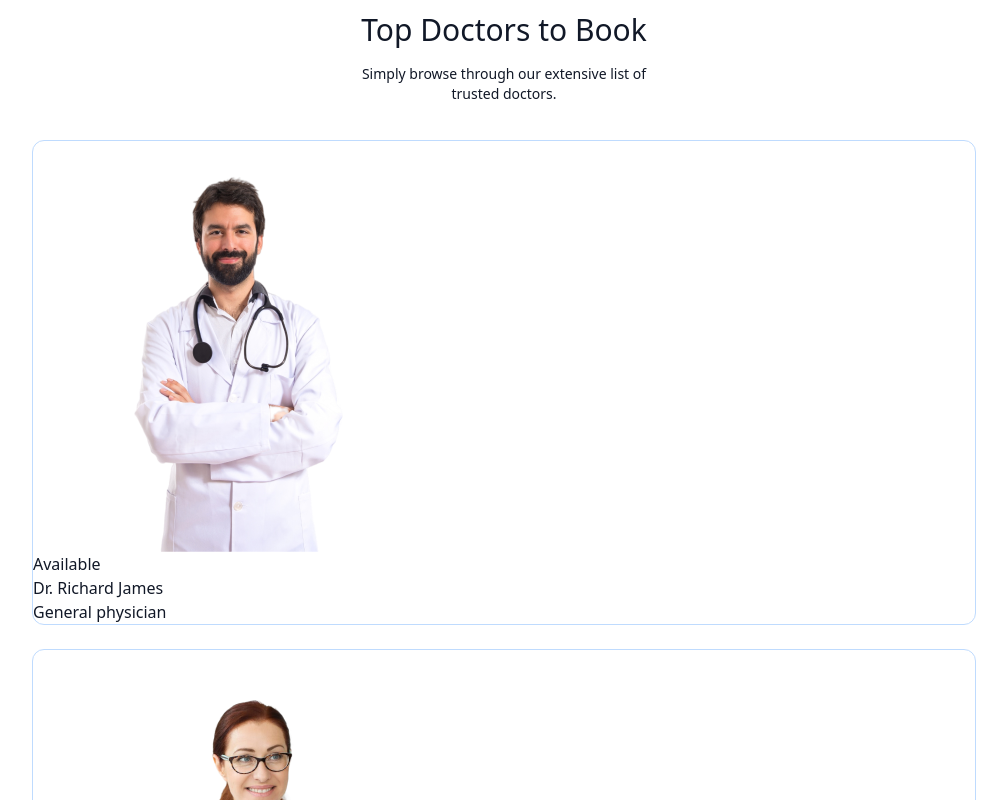
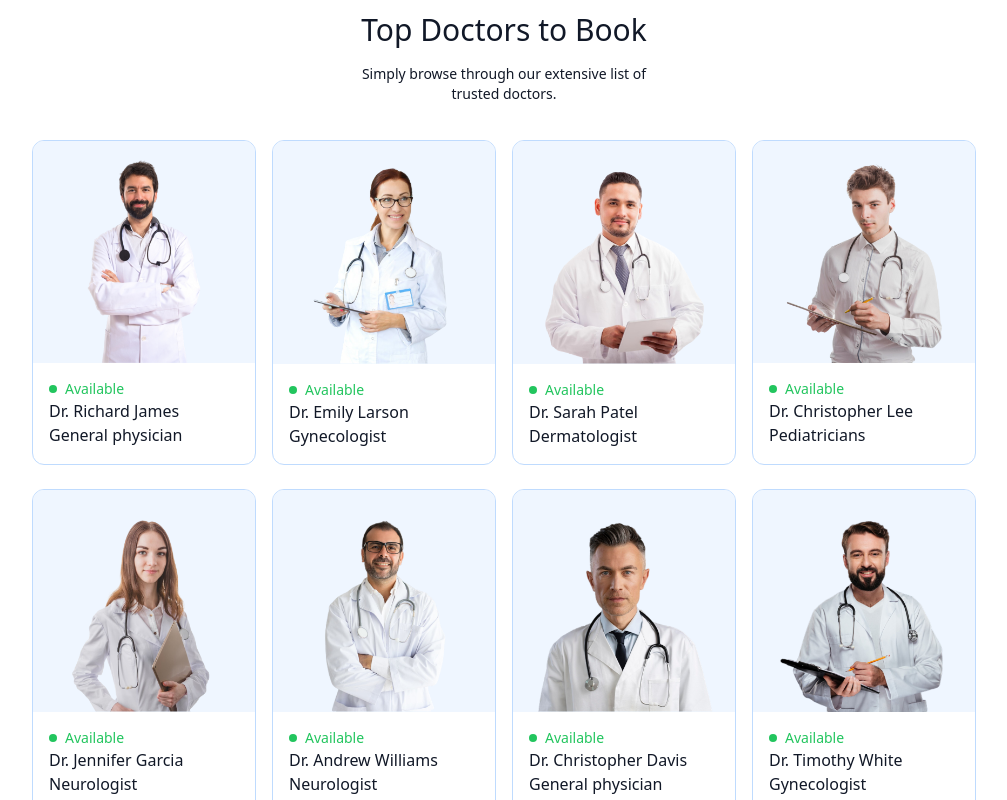
Before and after one commit to leemutai/Doctor-s-App, a React (Vite) app: page / in a window 1280 px wide. Shown: the part 1080-1880 px from the top of the page, without its empty margins (136-1143 px from the left). Built offline with nearby package versions, Linux system fonts and the light colour scheme.

Commit message:
modified tailwindconfig, added grid template feature

```diff
--- a/src/components/TopDoctors.jsx
+++ b/src/components/TopDoctors.jsx
@@ -9,10 +9,10 @@
       <div className='w-full grid grid-cols-auto gap-4 pt-5 gap-y-6 px-3 sm:px-0'>
         {doctors.slice(0,10).map((item,index)=>(
             <div className='border border-blue-200 rounded-xl overflow-hidden cursor-pointer hover:translate-y-[-10px] transition-all duration-500' key={index}>
-                <img src={item.image} alt="" />
-                <div>
-                    <div>
-                        <p></p><p>Available</p>
+                <img className='bg-blue-50' src={item.image} alt="" />
+                <div className='p-4'>
+                    <div className='flex items-center gap-2 text-sm text-center text-green-500'>
+                        <p className='w-2 h-2 bg-green-500 rounded-full'></p><p>Available</p>
                     </div>
                     <p>{item.name}</p>
                     <p>{item.speciality}</p>
--- a/tailwind.config.js
+++ b/tailwind.config.js
@@ -8,6 +8,9 @@
     extend: {
       colors: {
         'primary': '#5f6FFF',
+      },
+      gridTemplateColumns:{
+        'auto': 'repeat(auto-fill, minmax(200px, 1fr))',
       }
     },
   },
```
